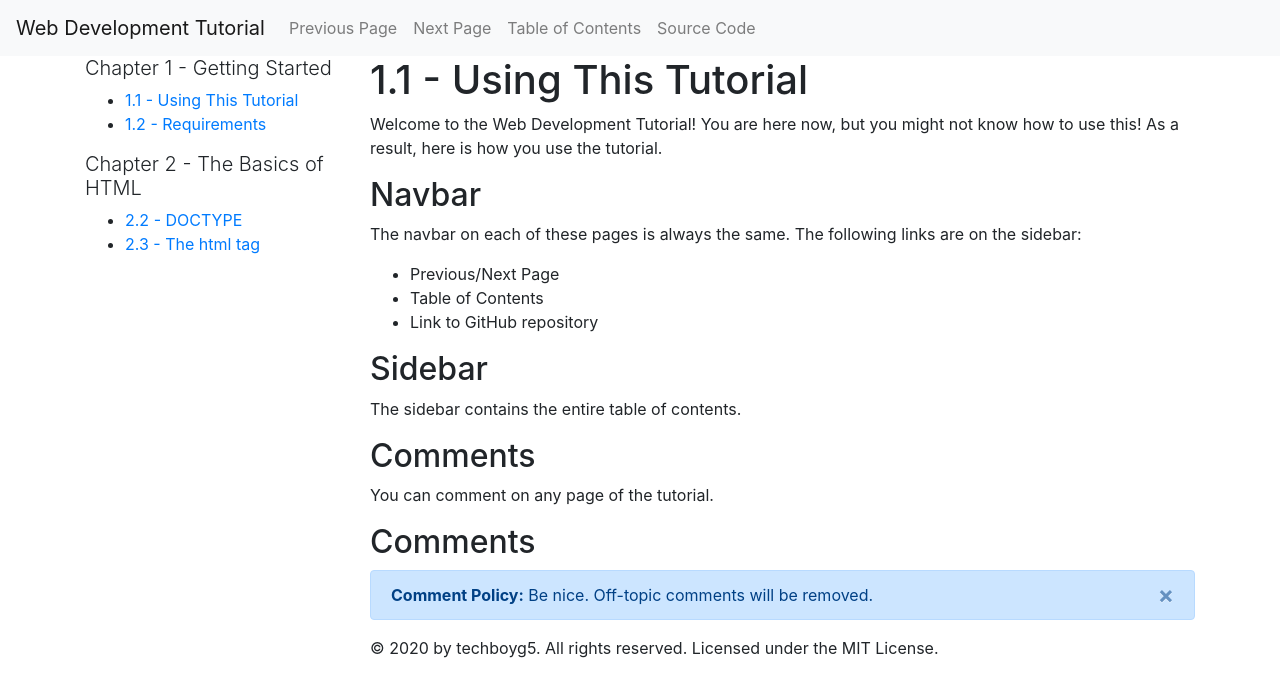
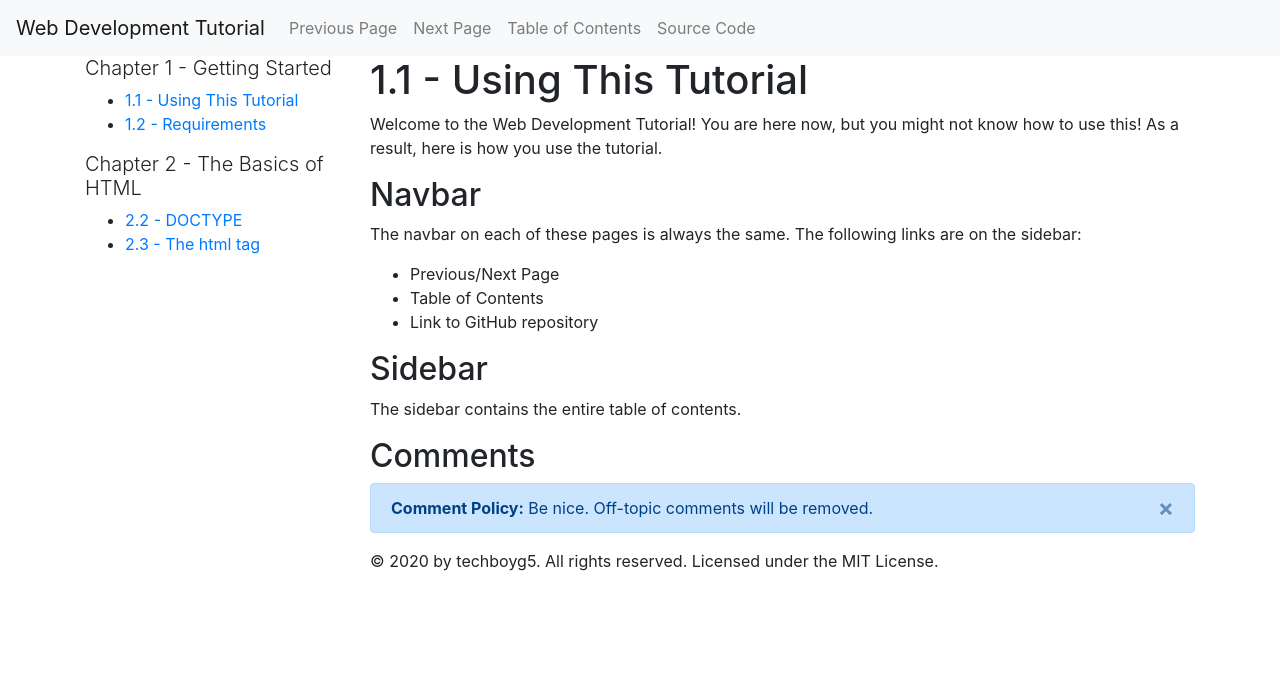
Before and after one commit to techboyg5/web-development-tutorial, a Jekyll site: the page built from chapter1/page1.html, in a window 1280 px wide. Shown: the top 697 px of the page. Built offline with Jekyll 4.4.1, drawn with Linux system fonts in a browser that asks for light colours; comment, search, counter and statistics services are not loaded.

Commit message:
Remove comments reference

```diff
--- a/chapter1/page1.html
+++ b/chapter1/page1.html
@@ -14,5 +14,3 @@ nextpage: page2.html
 </ul>
 <h2>Sidebar</h2>
 <p>The sidebar contains the entire table of contents.</p>
-<h2>Comments</h2>
-<p>You can comment on any page of the tutorial.</p>
```
